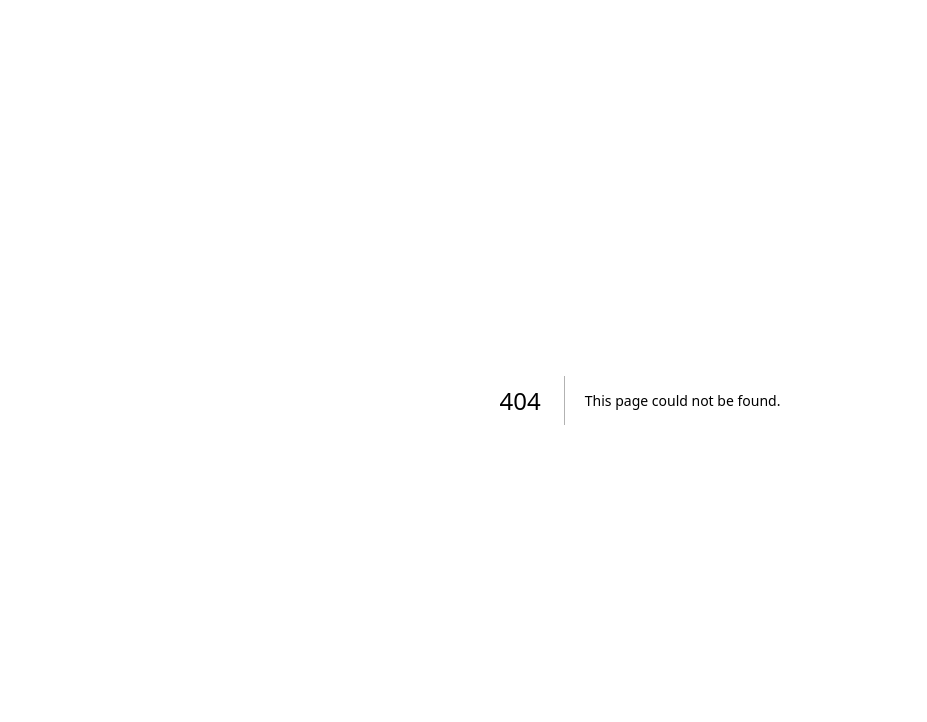
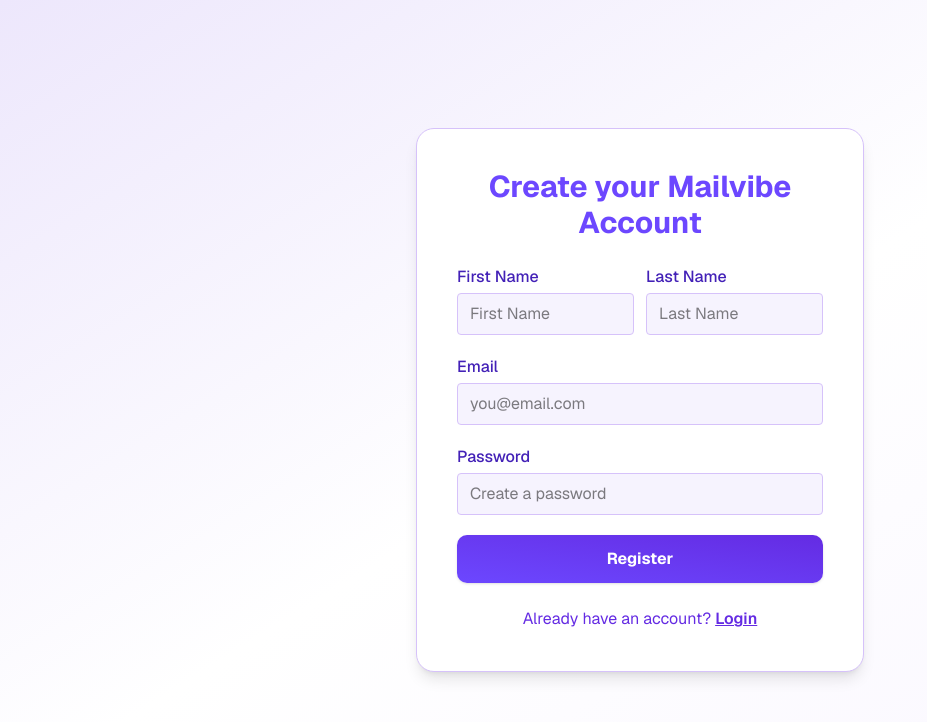
Before and after one commit to chiragbidx/next-portal-fxt, a Next.js app: page /register in a window 1280 px wide. Before the commit this address had no page. Shown: the top 722 px of the page, without its empty margins (0-927 px from the left). Built offline with nearby package versions, Linux system fonts and the light colour scheme.

Commit message:
Register page: Mailvibe create account UI

```diff
--- /dev/null
+++ b/app/(login)/register/page.tsx
@@ -0,0 +1,113 @@
+"use client";
+
+import { useState } from "react";
+import { useRouter } from "next/navigation";
+
+export default function RegisterPage() {
+  const [firstName, setFirstName] = useState("");
+  const [lastName, setLastName] = useState("");
+  const [email, setEmail] = useState("");
+  const [password, setPassword] = useState("");
+  const [error, setError] = useState<string | null>(null);
+  const [loading, setLoading] = useState(false);
+  const router = useRouter();
+
+  async function handleSubmit(e: React.FormEvent) {
+    e.preventDefault();
+    setLoading(true);
+    setError(null);
+
+    if (!firstName.trim() || !lastName.trim() || !email.trim() || !password.trim()) {
+      setError("All fields are required.");
+      setLoading(false);
+      return;
+    }
+
+    const resp = await fetch("/api/auth/register", {
+      method: "POST",
+      headers: { "Content-Type": "application/json" },
+      body: JSON.stringify({ firstName, lastName, email, password }),
+    });
+    const data = await resp.json();
+    if (!resp.ok) {
+      setError(data.error || "Registration failed. Try again.");
+      setLoading(false);
+      return;
+    }
+
+    router.push("/login");
+  }
+
+  return (
+    <div className="min-h-screen flex items-center justify-center bg-gradient-to-br from-[#ede7fc] via-white to-[#f9f6ff]">
+      <div className="max-w-md w-full bg-white shadow-lg rounded-2xl p-10 border border-[#d6c2fa]">
+        <h1 className="text-3xl font-bold text-center text-[#6c47ff] mb-6">Create your Mailvibe Account</h1>
+        <form onSubmit={handleSubmit} className="flex flex-col gap-5">
+          <div className="flex gap-3">
+            <div className="w-1/2">
+              <label className="block mb-1 font-medium text-[#4321b7]">First Name</label>
+              <input
+                type="text"
+                className="w-full rounded border border-[#d6c2fa] px-3 py-2 bg-[#f6f3fe] text-black"
+                value={firstName}
+                onChange={e => setFirstName(e.target.value)}
+                placeholder="First Name"
+                required
+                disabled={loading}
+              />
+            </div>
+            <div className="w-1/2">
+              <label className="block mb-1 font-medium text-[#4321b7]">Last Name</label>
+              <input
+                type="text"
+                className="w-full rounded border border-[#d6c2fa] px-3 py-2 bg-[#f6f3fe] text-black"
+                value={lastName}
+                onChange={e => setLastName(e.target.value)}
+                placeholder="Last Name"
+                required
+                disabled={loading}
+              />
+            </div>
+          </div>
+          <div>
+            <label className="block mb-1 font-medium text-[#4321b7]">Email</label>
+            <input
+              type="email"
+              className="w-full rounded border border-[#d6c2fa] px-3 py-2 bg-[#f6f3fe] text-black"
+              value={email}
+              onChange={e => setEmail(e.target.value)}
+              placeholder="you@email.com"
+              required
+              disabled={loading}
+            />
+          </div>
+          <div>
+            <label className="block mb-1 font-medium text-[#4321b7]">Password</label>
+            <input
+              type="password"
+              className="w-full rounded border border-[#d6c2fa] px-3 py-2 bg-[#f6f3fe] text-black"
+              value={password}
+              onChange={e => setPassword(e.target.value)}
+              placeholder="Create a password"
+              required
+              disabled={loading}
+            />
+          </div>
+          {error && (
+            <div className="text-red-600 text-center font-semibold">{error}</div>
+          )}
+          <button
+            type="submit"
+            className={`px-6 py-3 rounded-lg font-bold text-white bg-gradient-to-tr from-[#6c47ff] to-[#642be3] shadow hover:opacity-90 transition ${loading ? "opacity-70 cursor-not-allowed" : ""}`}
+            disabled={loading}
+          >
+            {loading ? "Registering..." : "Register"}
+          </button>
+        </form>
+        <div className="mt-6 text-center text-[#642be3]">
+          Already have an account? <a href="/login" className="font-semibold underline hover:text-[#6c47ff]">Login</a>
+        </div>
+      </div>
+    </div>
+  );
+}
```
